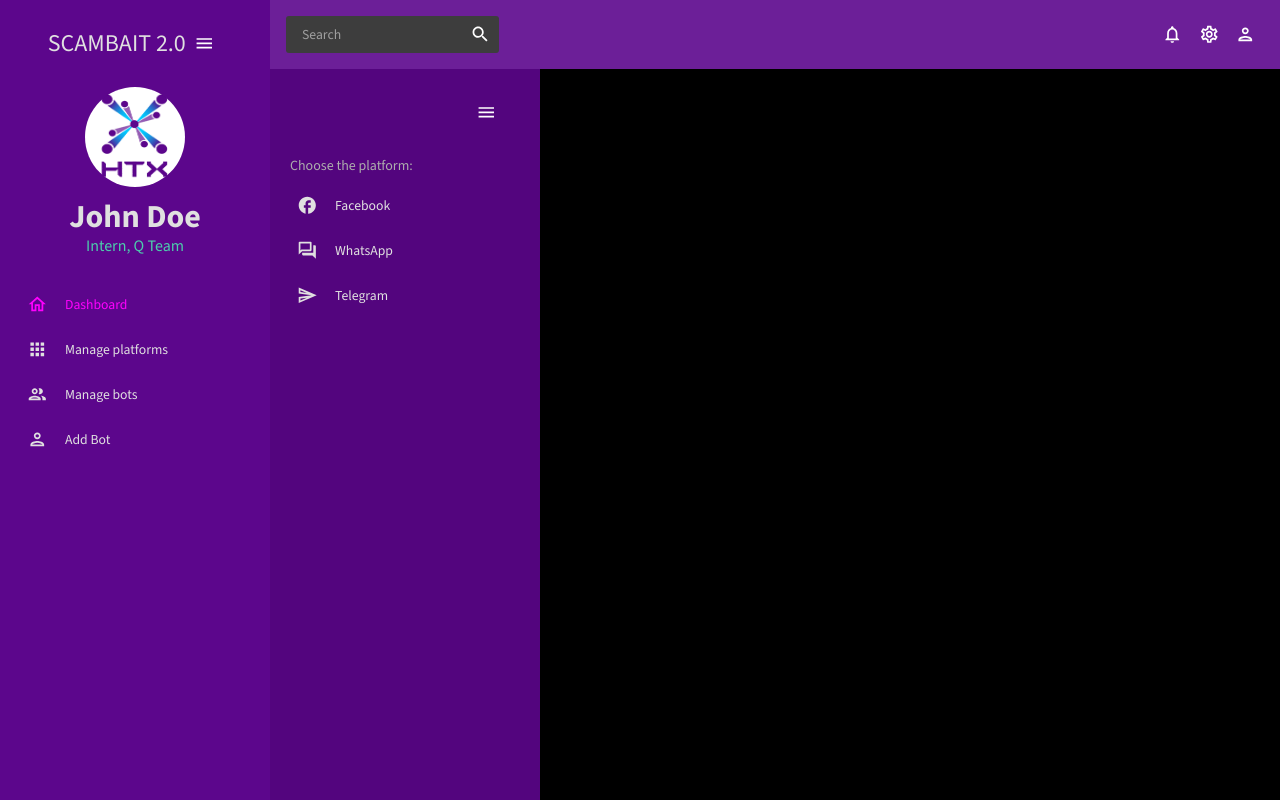
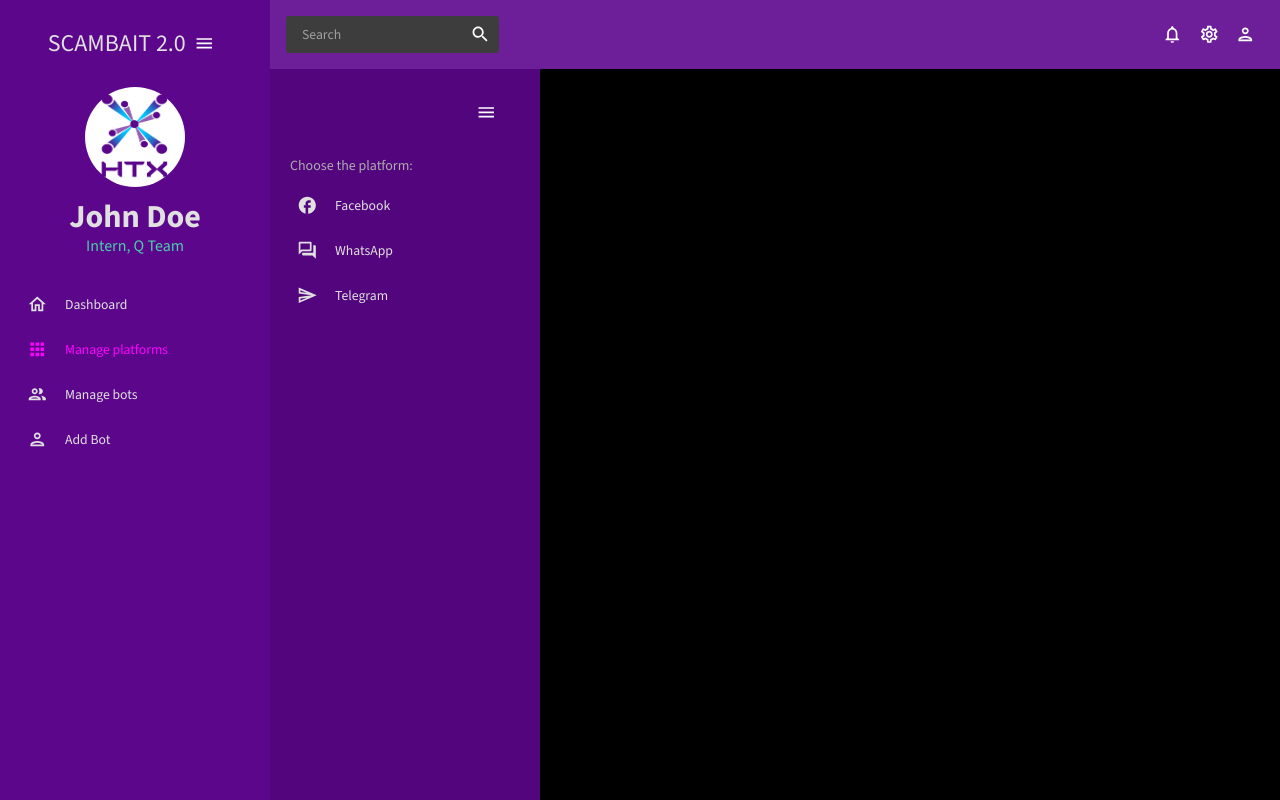
Before and after one commit to wjkb/Dashboard-v1, a React (Create React App) app in the folder frontend/: page /platforms in a window 1280 px wide. Built offline with nearby package versions, Linux system fonts and the light colour scheme.

Commit message:
Fix non-persistent active item on page reload

```diff
--- a/frontend/src/scenes/global/Sidebar.jsx
+++ b/frontend/src/scenes/global/Sidebar.jsx
@@ -1,4 +1,4 @@
-import { useState } from "react";
+import { useState, useEffect } from "react";
 import { ProSidebar, Menu, MenuItem } from "react-pro-sidebar";
 import "react-pro-sidebar/dist/css/styles.css";
 import { Box, IconButton, Typography, useTheme } from "@mui/material";
@@ -34,6 +34,20 @@ const Sidebar = () => {
   const [isCollapsed, setIsCollapsed] = useState(false);
   const [selected, setSelected] = useState("Dashboard");
   const location = useLocation();
+
+  // Function to determine the selected item based on the current path
+  useEffect(() => {
+    const path = location.pathname;
+    if (path === "/") {
+      setSelected("Dashboard");
+    } else if (path.startsWith("/platforms")) {
+      setSelected("Manage platforms");
+    } else if (path.startsWith("/managebots")) {
+      setSelected("Manage bots");
+    } else if (path.startsWith("/addbot")) {
+      setSelected("Add Bot");
+    }
+  }, [location.pathname]);
 
   const resolveImagePath = () => {
     const currentPath = location.pathname;
--- a/frontend/src/scenes/platforms/index.jsx
+++ b/frontend/src/scenes/platforms/index.jsx
@@ -1,9 +1,9 @@
 import Header from "../../components/Header";
-import { useState } from "react";
+import { useState, useEffect } from "react";
 import { ProSidebar, Menu, MenuItem } from "react-pro-sidebar";
 import "react-pro-sidebar/dist/css/styles.css";
 import { Box, IconButton, Typography, useTheme } from "@mui/material";
-import { Link, Outlet } from "react-router-dom";
+import { Link, Outlet, useLocation } from "react-router-dom";
 import { tokens } from "../../theme";
 import FacebookOutlinedIcon from "@mui/icons-material/FacebookOutlined";
 import ForumOutlinedIcon from "@mui/icons-material/ForumOutlined";
@@ -34,6 +34,19 @@ const PlatformSidebar = () => {
 
   const [isCollapsed, setIsCollapsed] = useState(false);
   const [selected, setSelected] = useState(null);
+  const location = useLocation();
+
+  // Function to determine the selected item based on the current path
+  useEffect(() => {
+    const path = location.pathname;
+    if (path.startsWith("/platforms/facebook")) {
+      setSelected("Facebook");
+    } else if (path.startsWith("/platforms/whatsapp")) {
+      setSelected("WhatsApp");
+    } else if (path.startsWith("/platforms/telegram")) {
+      setSelected("Telegram");
+    }
+  }, [location.pathname]);
 
   return (
     <Box display="flex" height="calc(100% - 68.56px)">
```
